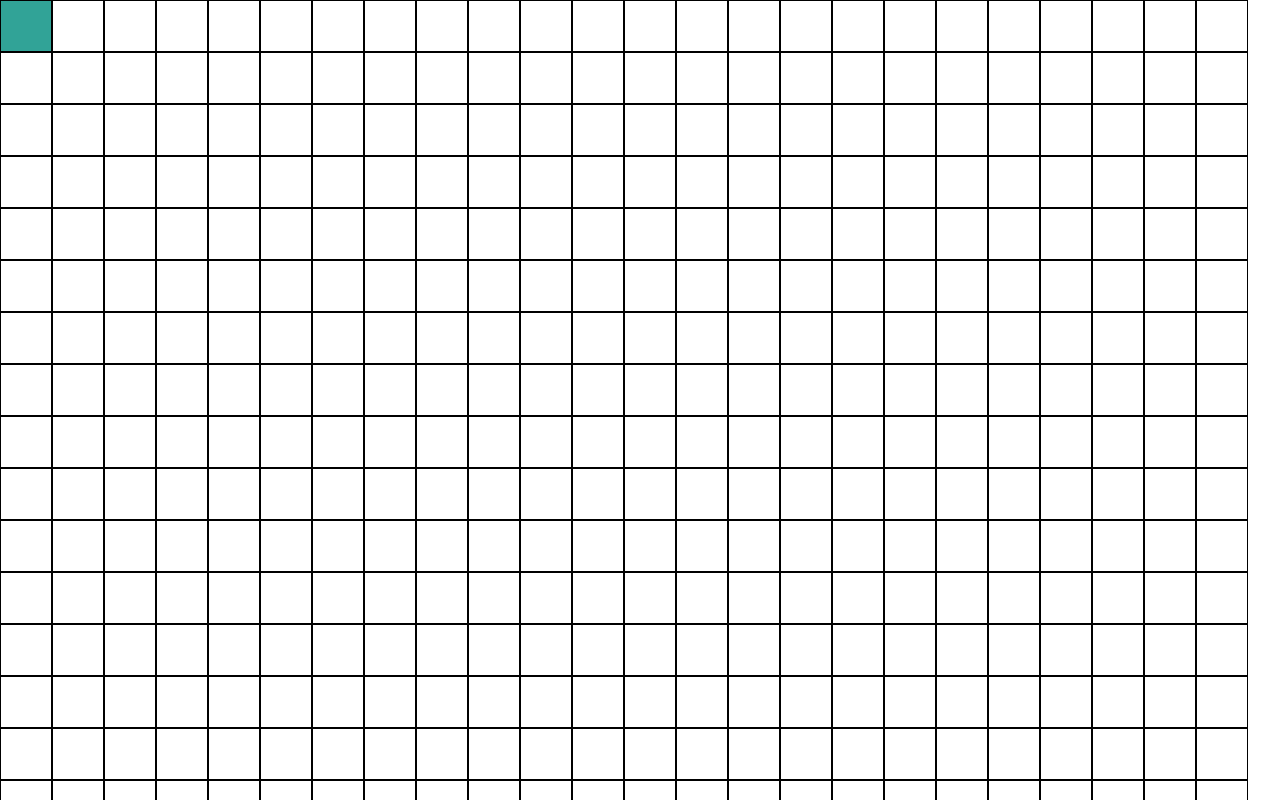
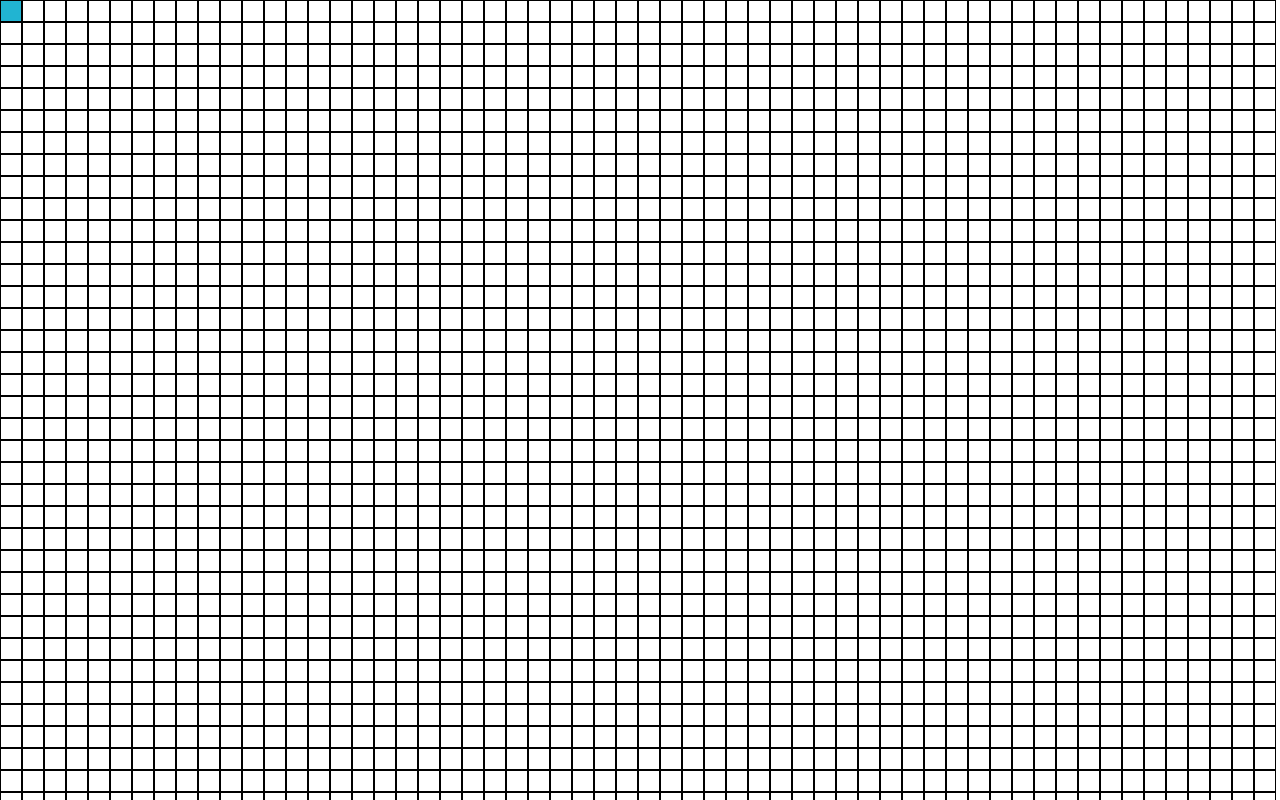
Before and after one commit to netrolite/drawing-board, a React (Create React App) app: page / in a window 1280 px wide. Shown: the top 800 px of the page. Built offline with nearby package versions, Linux system fonts and the light colour scheme.

Commit message:
FIxed all bugs

```diff
--- a/src/App.js
+++ b/src/App.js
@@ -6,24 +6,29 @@ export default function App() {
     const [boxes, setBoxes] = useState(data)
 
     // hover handler for each box
-    function handleHover(id) {
+    function handleHover(id, bgColor) {
         setBoxes(prevState => {
-            prevState.forEach(item => {
-                if(item.id === id) item.on = !item.on
+            return prevState.map(item => {
+                if(item.id === id) {
+                    let newColor;
+                    if(item.color) newColor = undefined;
+                    else newColor = "#" + Math.floor(Math.random() * 16777215).toString(16);
+                    return { ...item, color: newColor };
+                };
+                return { ...item };
             })
-            return [...prevState]
         })
     }
 
-    // creating an array of all boxes
+    // creating an array of all the boxes
     const boxesElems = boxes.map(item => (
         <Box
             key={item.id}
             handleHover={handleHover}
-            {...item}
+            id={item.id}
+            color={item.color}
         />
     ))
-    console.log(boxesElems)
 
     return (
         <main className='main'>
--- a/src/Box.js
+++ b/src/Box.js
@@ -1,18 +1,14 @@
 import React from "react";
 
 export default function Box(props) {
-    let style = {
-        backgroundColor: props.on ? "#" + Math.floor(Math.random() * 16777215).toString(16) : "transparent"
-    }
 
     return (
         <div
             className="box"
             key={props.id}
             id={props.id}
-            isOn={props.on}
-            onMouseEnter={ () => props.handleHover(props.id) }
-            style={style}
+            onMouseOver={ () => props.handleHover(props.id, props.color) }
+            style={{ backgroundColor: props.color }}
         ></div>
     )
 }
--- a/src/data.js
+++ b/src/data.js
@@ -1,7 +1,7 @@
 let data = [];
 
-for(let i = 0; i < 500; i++) {
-    data.push({ isOn: false, id: i })
+for(let i = 0; i < 4000; i++) {
+    data.push({ id: i, color: undefined })
 }
 
 export default data
--- a/src/index.css
+++ b/src/index.css
@@ -4,9 +4,9 @@
 }
 
 .box {
-    width: 50px;
-    height: 50px;
-    border: 0.5px solid black;
+    width: 20px;
+    height: 20px;
+    border: 1px solid black;
     display: inline-block;
     margin-bottom: -4px;
 }
```
